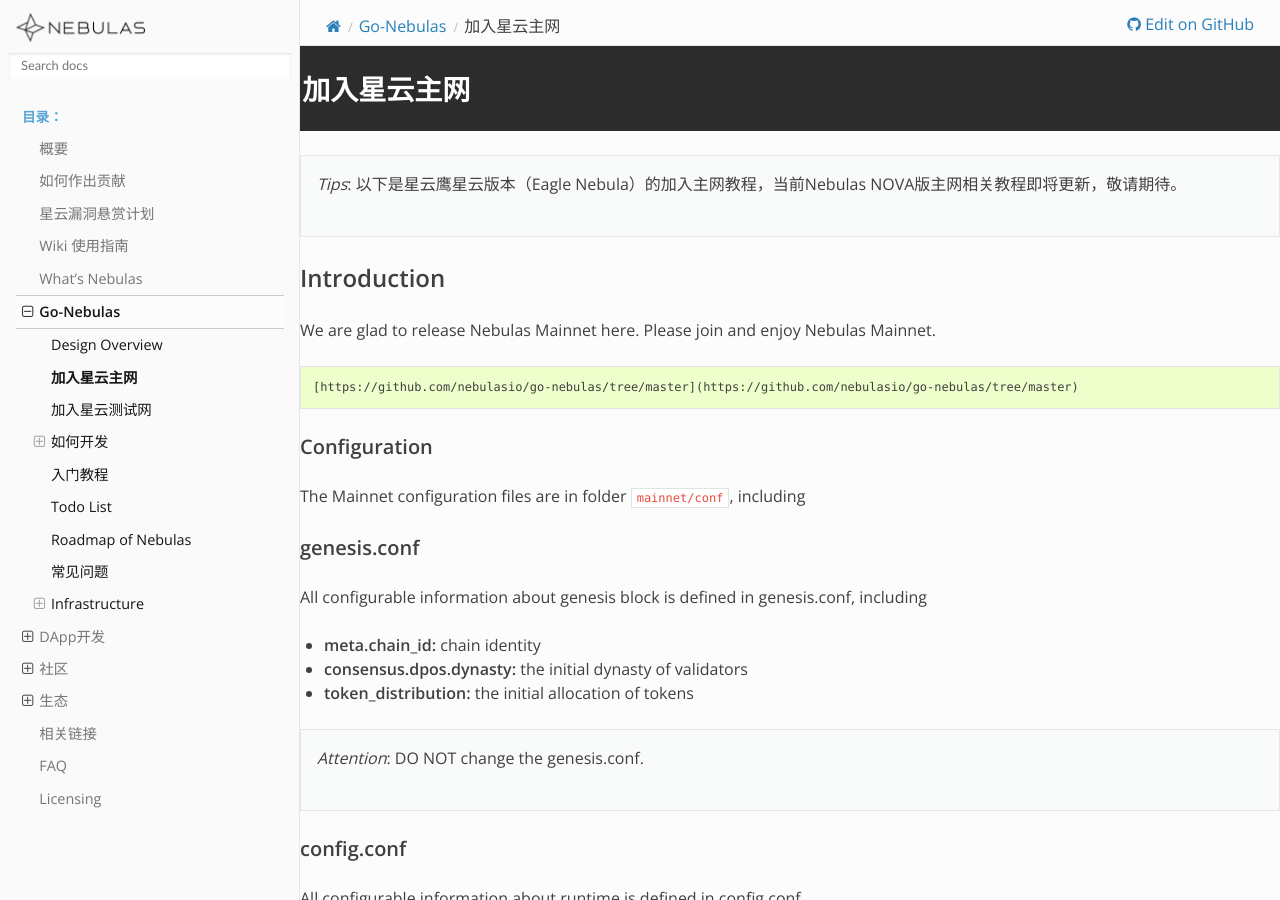
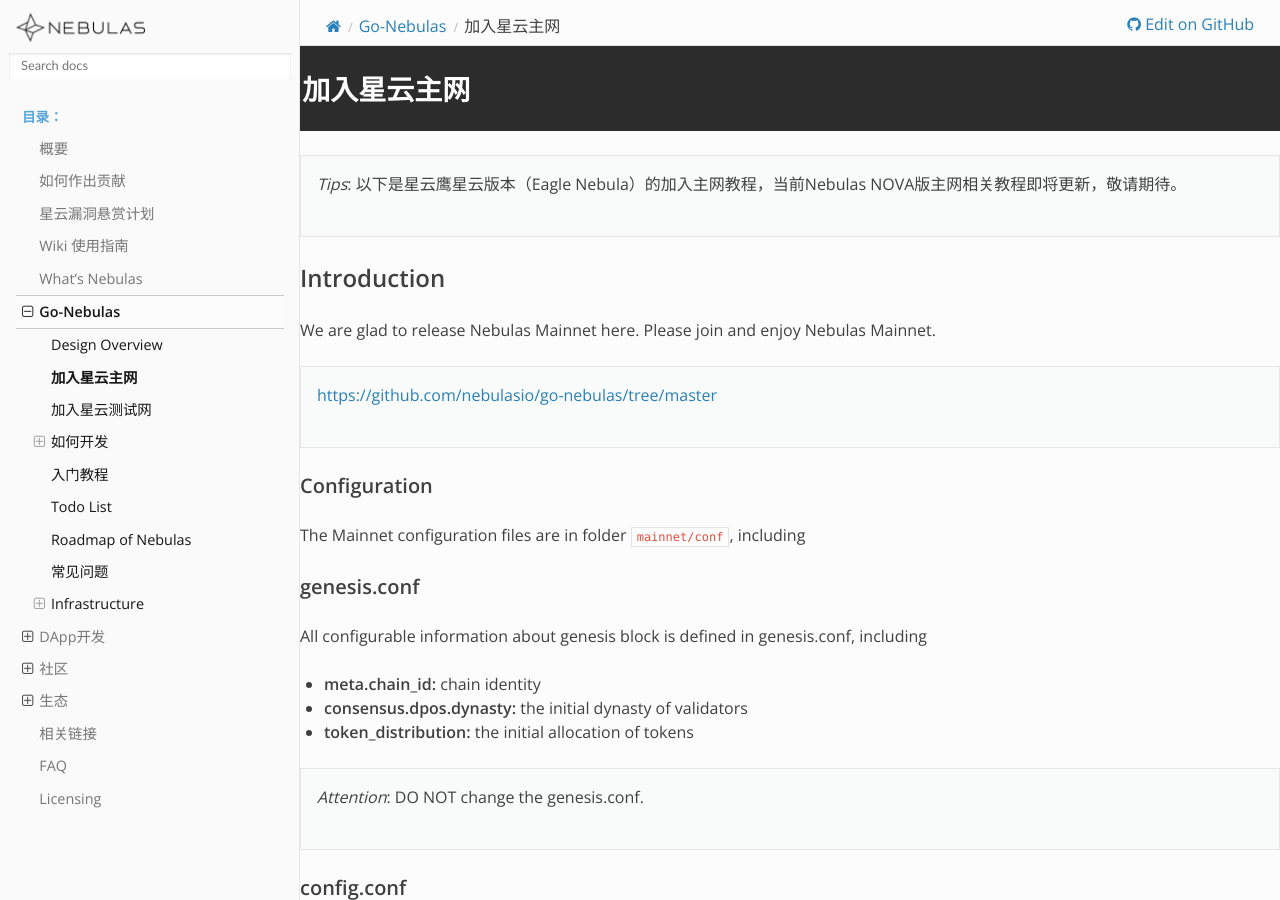
Before and after one commit to nebulasio/nebdocs, a Sphinx documentation site: the page built from docs/go-nebulas/mainnet.md, in a window 1280 px wide and 900 px high. Built offline with Sphinx 7.4.7 and the Read the Docs theme 2.0.0, drawn with Linux system fonts in a browser that asks for light colours; pages that are not in the unit, such as notebooks, are missing from menus.

Commit message:
update links (go-nebulas/mainnet & testnet)

````diff
--- a/docs/go-nebulas/mainnet.md
+++ b/docs/go-nebulas/mainnet.md
@@ -6,9 +6,9 @@
 
 We are glad to release Nebulas Mainnet here. Please join and enjoy Nebulas Mainnet.
 
-```text
-[https://github.com/nebulasio/go-nebulas/tree/master](https://github.com/nebulasio/go-nebulas/tree/master)
-```
+
+> [https://github.com/nebulasio/go-nebulas/tree/master](https://github.com/nebulasio/go-nebulas/tree/master)
+
 
 ### Configuration
 
````
Also changed, not shown: docs/go-nebulas/testnet.md (+3 -3 lines).
